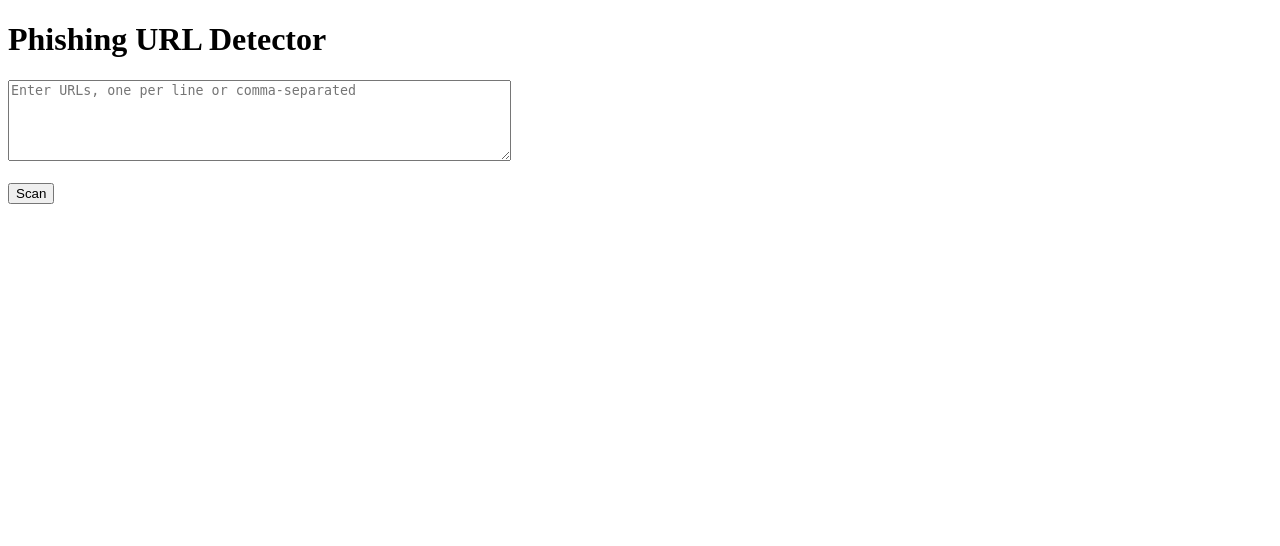
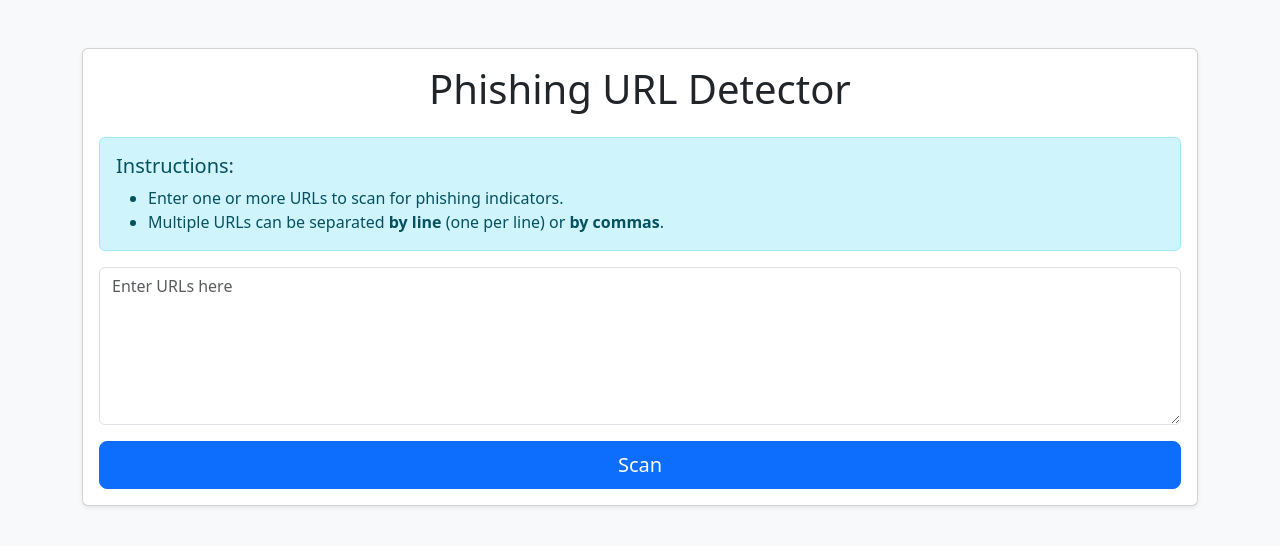
Before and after one commit to wilsonpek/phishing-detector, a Flask app: page / in a window 1280 px wide. Shown: the top 546 px of the page. Run offline with Flask 3, Linux system fonts and the light colour scheme.

Commit message:
Update index.html with BootStrap styling and badges

```diff
--- a/templates/index.html
+++ b/templates/index.html
@@ -2,27 +2,66 @@
 <html lang="en">
 <head>
     <meta charset="UTF-8">
+    <meta name="viewport" content="width=device-width, initial-scale=1">
     <title>Phishing Detector</title>
+    <!-- Bootstrap 5 CSS CDN -->
+    <link href="https://cdn.jsdelivr.net/npm/bootstrap@5.3.2/dist/css/bootstrap.min.css" rel="stylesheet">
 </head>
-<body>
-    <h1>Phishing URL Detector</h1>
+<body class="bg-light">
+
+<div class="container my-5">
+    <div class="card shadow-sm">
+        <div class="card-body">
+            <h1 class="card-title text-center mb-4">Phishing URL Detector</h1>
+
+            <div class="alert alert-info">
+                <h5>Instructions:</h5>
+                <ul class="mb-0">
+                    <li>Enter one or more URLs to scan for phishing indicators.</li>
+                    <li>Multiple URLs can be separated <strong>by line</strong> (one per line) or <strong>by commas</strong>.</li>
+                </ul>
+            </div>
+
             <form method="POST">
-        <textarea name="urls" rows="5" cols="60" placeholder="Enter URLs, one per line or comma-separated">{{ urls_input }}</textarea><br><br>
-        <button type="submit">Scan</button>
+                <div class="mb-3">
+                    <textarea name="urls" rows="6" class="form-control" placeholder="Enter URLs here" required>{{ urls_input }}</textarea>
+                </div>
+                <div class="d-grid">
+                    <button type="submit" class="btn btn-primary btn-lg">Scan</button>
+                </div>
             </form>
+        </div>
+    </div>
 
     {% if results %}
-        <h2>Results:</h2>
+        <div class="mt-5">
+            <h2 class="mb-3">Scan Results:</h2>
             {% for result in results %}
-            <h3>{{ result['URL'] }}</h3>
-            <ul>
+                <div class="card mb-3 shadow-sm">
+                    <div class="card-body">
+                        <h5 class="card-title">{{ result['URL'] }}</h5>
+                        <ul class="list-group list-group-flush">
                             {% for key, value in result.items() %}
                                 {% if key != 'URL' %}
-                        <li><strong>{{ key }}:</strong> {{ value }}</li>
+                                    <li class="list-group-item d-flex justify-content-between align-items-center">
+                                        {{ key }}
+                                        {% if value == 'Suspicious' or value == 'Yes' %}
+                                            <span class="badge bg-danger rounded-pill">{{ value }}</span>
+                                        {% else %}
+                                            <span class="badge bg-success rounded-pill">{{ value }}</span>
+                                        {% endif %}
+                                    </li>
                                 {% endif %}
                             {% endfor %}
                         </ul>
+                    </div>
+                </div>
             {% endfor %}
+        </div>
     {% endif %}
+</div>
+
+<!-- Bootstrap 5 JS CDN (optional for interactive components) -->
+<script src="https://cdn.jsdelivr.net/npm/bootstrap@5.3.2/dist/js/bootstrap.bundle.min.js"></script>
 </body>
 </html>
```
Lines whose indentation alone changed are shown as unchanged.
